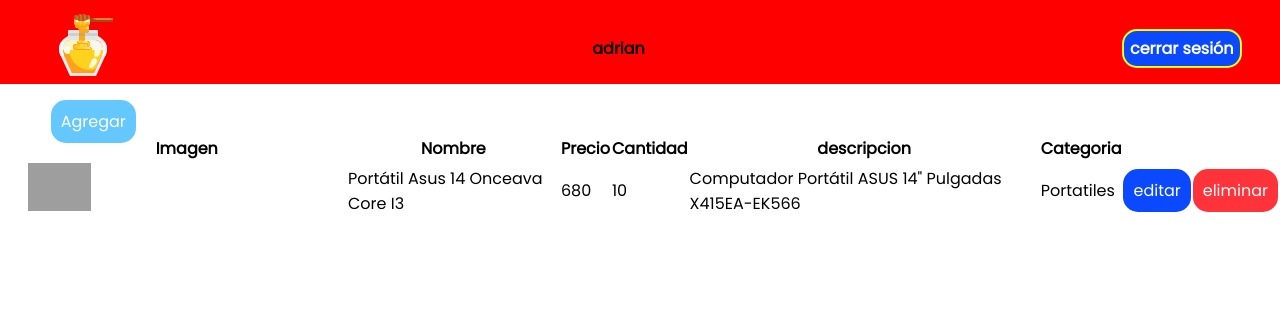
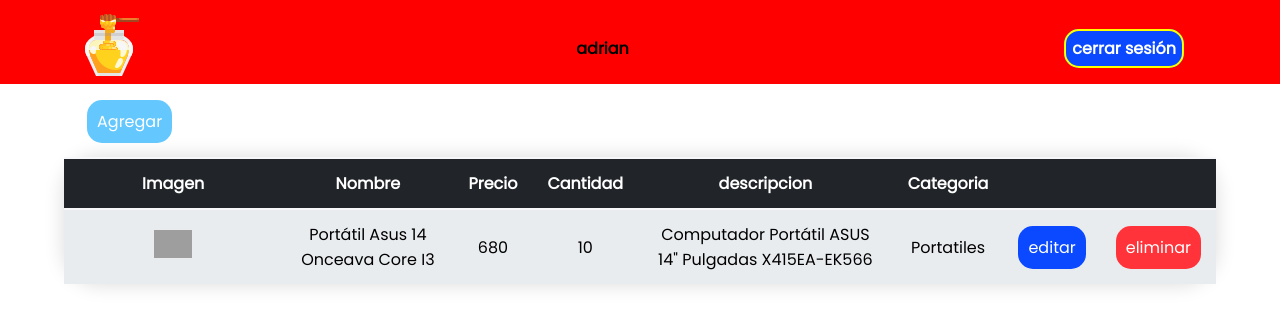
Before and after one commit to jeirf12/Taller4, a PHP site: page /index.php in a window 1280 px wide. Shown: the top 327 px of the page. Run offline with PHP 8.4, Linux system fonts and the light colour scheme; a user stored in the database is signed in; data comes from the database, SQL or seed files in the repository; grey boxes are pictures that could not be loaded.

Commit message:
views stables

```diff
--- a/Vista/botonVolver.php
+++ b/Vista/botonVolver.php
@@ -1,5 +1,5 @@
 <?php if(isset($isForm) && !$isForm): ?>
-<a class="button-danger" type="submit" href="?c=Sesion&a=volverprincipal">Regresar</a>
+<a class="button-main button-danger" type="submit" href="?c=Sesion&a=volverprincipal">Regresar</a>
 <?php else: ?>
 <a class="button-back button-danger" type="submit" href="?c=Sesion&a=volver">Regresar</a>
 <?php endif; ?>
--- a/Vista/css/style.css
+++ b/Vista/css/style.css
@@ -6,9 +6,6 @@
   font-family: 'Poppins', sans-serif;
 }
 
-/* body{ */
-/*   background: linear-gradient(to bottom right, #33475b, #0033cc, #ff77cc, rgb(255, 122, 89)); */
-/* } */
 a {
   text-decoration: none;
 }
@@ -22,7 +19,7 @@ a {
 }
 
 .header-content {
-  margin: 1% 3% 0 4%;
+  margin: 1% 7.5% 0 6%;
 }
 
 .header-content {
@@ -31,6 +28,12 @@ a {
 
 .header-content a {
   padding: 6px;
+}
+
+.container {
+  width: 90%;
+  margin: 2% auto;
+  border-radius: 35px;
 }
 
 .content-button a {
@@ -46,6 +49,10 @@ a {
   border-radius: 15px;
 }
 
+.button-main{
+  margin: 0 0 0 2%;
+}
+
 .button-back {
   margin: 3% 0 0 2%;
 }
@@ -56,6 +63,33 @@ a {
   border-radius: 15px;
   color: #FFF;
   cursor: pointer;
+}
+
+.table-admin {
+  border-collapse: collapse;
+  border-radius: 35px;
+  box-shadow: 0 0 20px rgba(0, 0, 0, 0.15);
+  margin-top: 2%;
+}
+
+.table-admin tr {
+  text-align: center;
+}
+
+.table-admin tr, th {
+  color: #FFF;
+  background-color: #212529;
+}
+
+
+.table-admin th, td {
+  padding: 12px 15px;
+}
+
+.table-admin tr, td{
+  color: #000;
+  background-color: #E9ECEF;
+  border-top: 2px solid #F7F7F9;
 }
 
 .content-messages {
@@ -117,10 +151,6 @@ label, input, button{
   width: 97%;
 }
 
-.container {
-  padding: 2% 0 0 2%;
-}
-
 .container button {
   margin-top: 10px;
   padding: 10px;
--- a/Vista/js/modal.js
+++ /dev/null
@@ -1,17 +0,0 @@
-const openModal = document.getElementById("openModal");
-const modalContent = document.getElementById("modal-content");
-const close = document.getElementById("close");
-
-const open = () => {
-  openModal.addEventListener("click", () => {
-    modalContent.classList.add("show");
-  });
-  return true;
-}
-
-const closs = () => {
-  close.addEventListener('click', () => {
-    modalContent.classList.remove("show");
-  });
-  return true;
-}
--- a/Vista/principaladmin.php
+++ b/Vista/principaladmin.php
@@ -3,10 +3,10 @@
   <?php require_once "Vista/header.php"; ?>
   <div class="container">
     <div class="content-button">
-    <a class="button-success" type="submit" href="?c=Producto&a=CrearEditar">Agregar</a>
+      <a class="button-success" type="submit" href="?c=Producto&a=CrearEditar">Agregar</a>
     </div>
     <?php if(isset($this->productos)): ?>
-    <table>
+    <table class="table-admin">
       <thead>
         <tr>
           <th>Imagen</th>
```
Also changed, not shown: Modelo/clsArchivo.php (deleted, +0 -12 lines), 1 other file.
